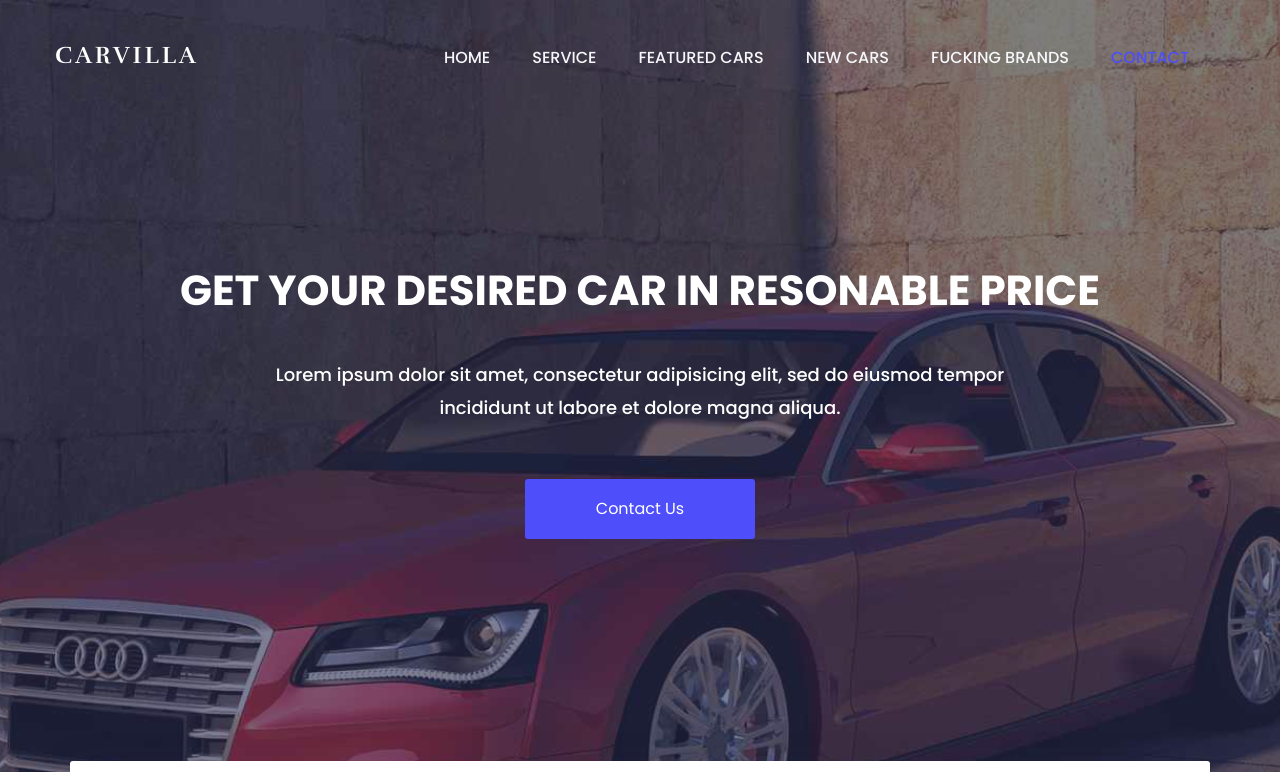
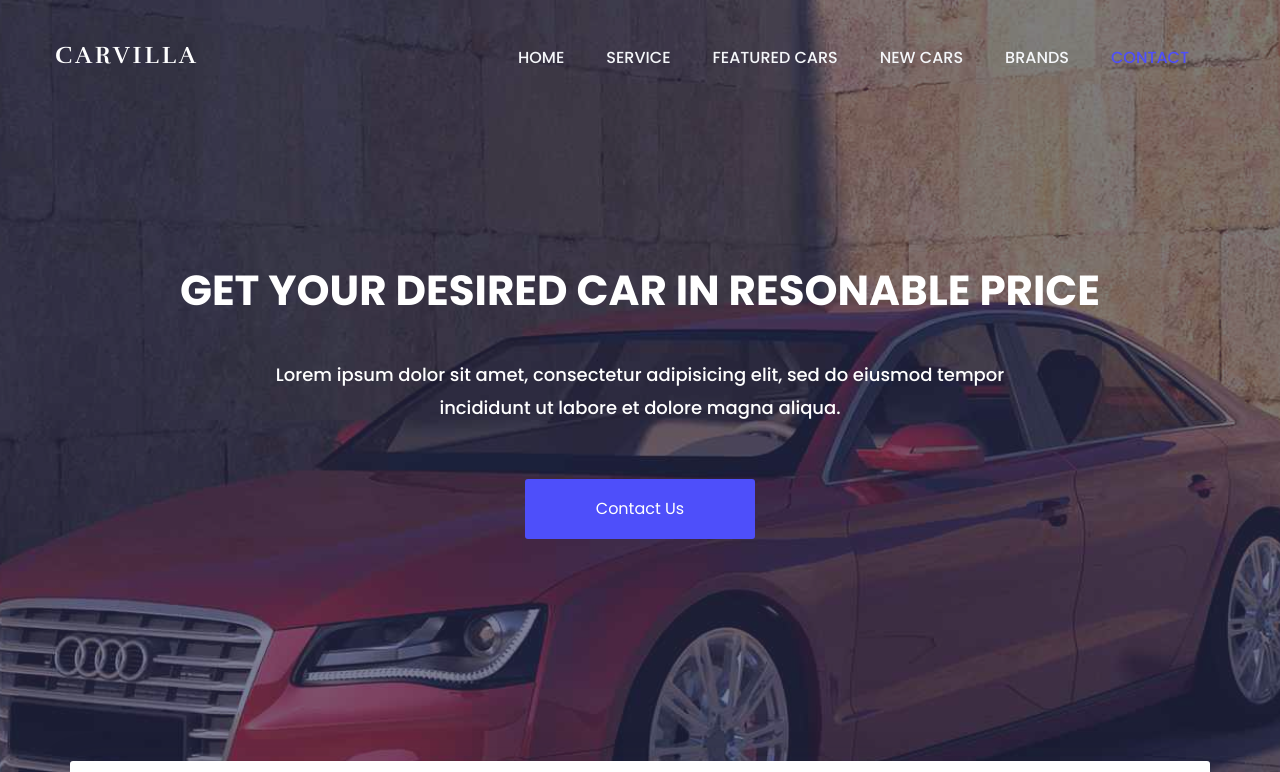
Before and after one commit to Navyush-RanaTx/Website, a plain HTML site: page index.html in a window 1280 px wide. Shown: the top 772 px of the page. Drawn offline with nearby package versions, Linux system fonts and the light colour scheme.

Commit message:
Update index.html

```diff
--- a/index.html
+++ b/index.html
@@ -90,7 +90,7 @@
 				                    <li class="scroll"><a href="#service">service</a></li>
 				                    <li class="scroll"><a href="#featured-cars">featured cars</a></li>
 				                    <li class="scroll"><a href="#new-cars">new cars</a></li>
-				                    <li class="scroll"><a href="#brand"> fucking brands</a></li>
+				                    <li class="scroll"><a href="#brand"> brands</a></li>
 				                    <li class="scroll"><a href="#contact">contact</a></li>
 				                </ul><!--/.nav -->
 				            </div><!-- /.navbar-collapse -->
```
